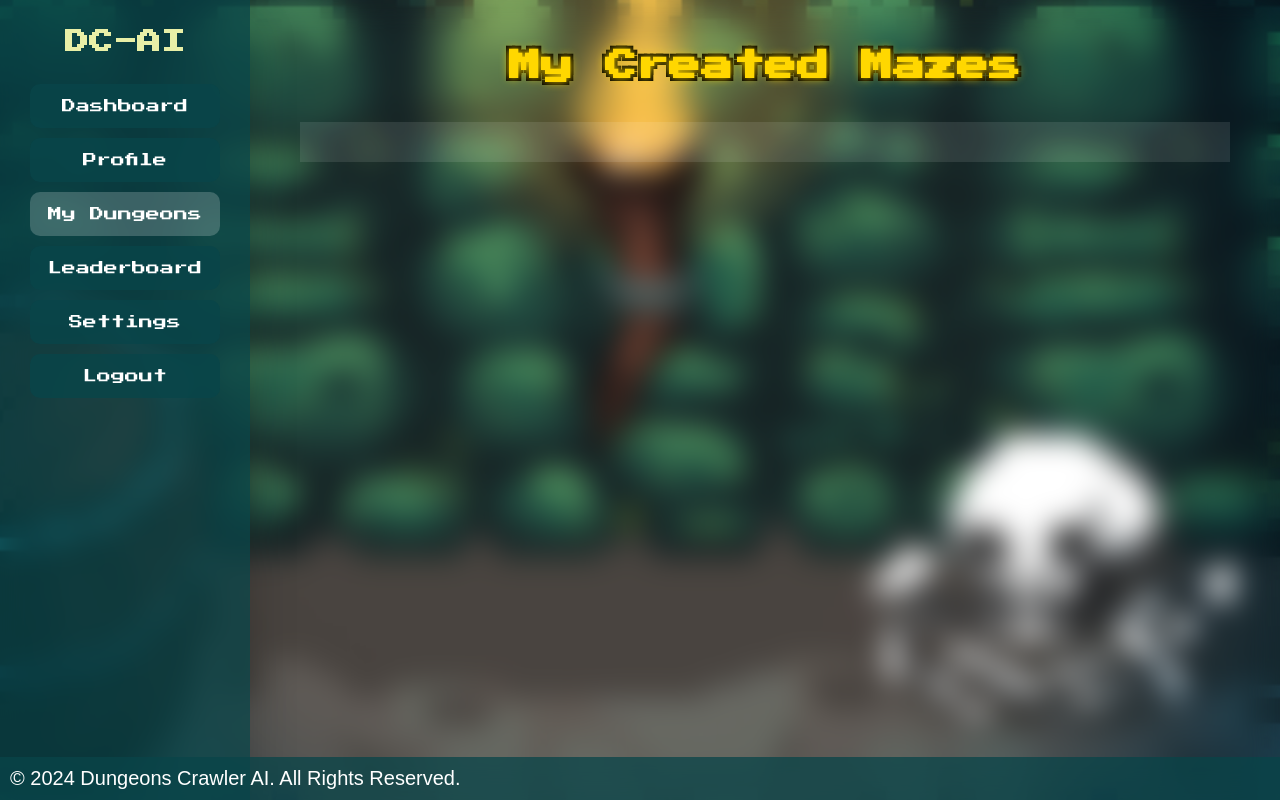
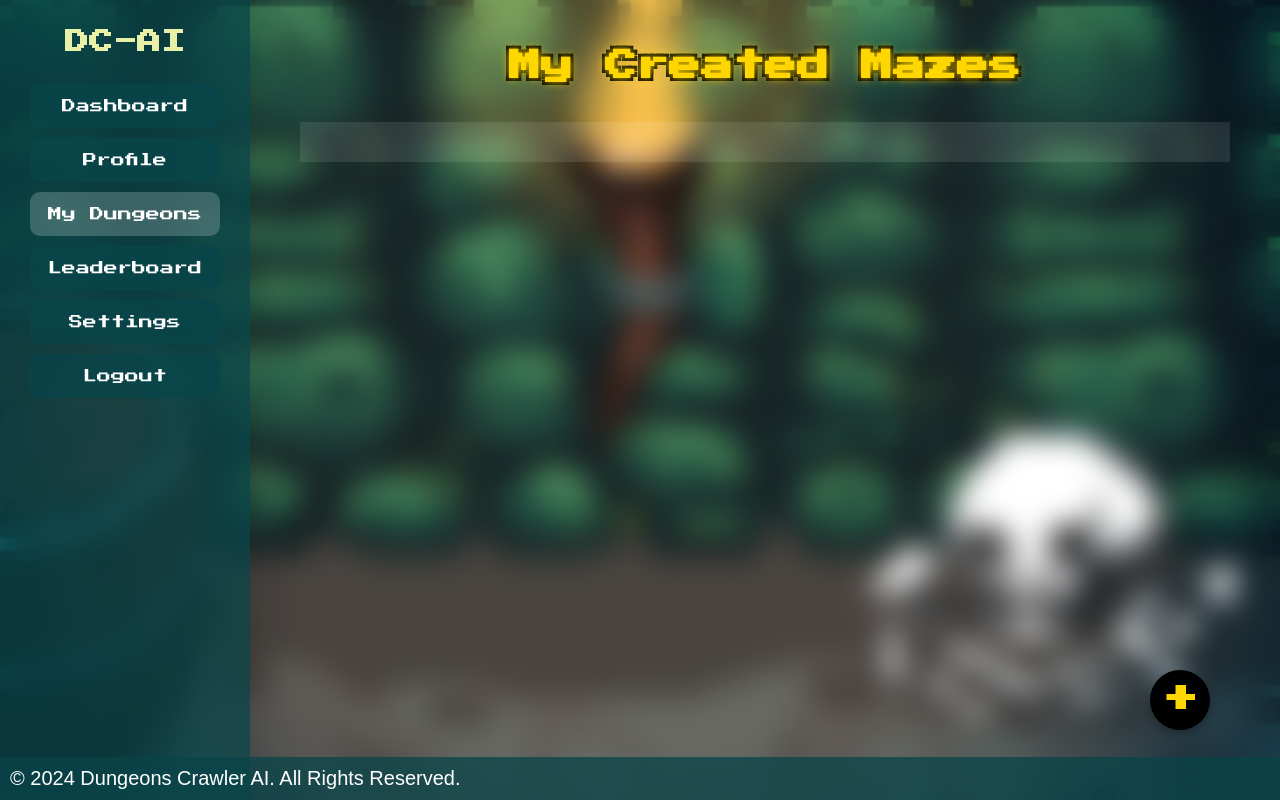
Before and after one commit to NikyRosatti/Dungeon-Crawler-AI, a Flask app: page /dungeons in a window 1280 px wide. Run offline with Flask 3, Linux system fonts and the light colour scheme; the visitor is signed in with stand-in values (Sample User, id 1); some web fonts are replaced.

Commit message:
Adicion del boton de crear mapa y arreglos de bugs

```diff
--- a/app/static/css/user_mazes.css
+++ b/app/static/css/user_mazes.css
@@ -24,6 +24,10 @@
 }
 
 .sidebar {
+    position: fixed; /* Hacerla fija en la pantalla */
+    top: 0;
+    bottom: 0;
+    left: 0;
     width: 250px;
     background-color: rgba(9, 69, 73, 0.75); /* Verde translúcido */
     padding: 30px;
@@ -32,7 +36,9 @@
     align-items: center;
     text-align: center;
     box-shadow: 0 25px 45px rgba(0, 0, 0, 0.2);
+    overflow-y: auto; /* Si es necesario, agregar scroll en la barra lateral */
 }
+
 
 .sidebar .logo h1 {
     font-family: 'Press Start 2P', cursive;
@@ -68,7 +74,11 @@
     flex-grow: 1;
     padding: 50px;
     text-align: center;
+    overflow-y: auto; /* Permitir scroll vertical */
+    max-height: 100vh; /* Limitar la altura máxima al viewport */
+    margin-left: 250px;
 }
+
 
 .main-content h2 {
     font-family: 'Press Start 2P';
@@ -369,11 +379,12 @@
 
 /* Estilos para el contenedor de los laberintos */
 #mazes-grid {
-    display: flex; /* Usar flexbox para alinear en fila */
-    flex-wrap: wrap; /* Permite que las tarjetas se envuelvan a la siguiente línea */
+    display: grid;
+    grid-template-columns: repeat(auto-fill, minmax(300px, 1fr)); /* Ajusta las columnas dinámicamente */
     gap: 20px; /* Espacio entre las tarjetas */
     padding: 20px;
     background-color: rgba(255, 255, 255, 0.1);
+    overflow-y: auto; /* Permitir scroll si el contenido sobrepasa */
 }
 
 
@@ -418,3 +429,32 @@
     color: #FFD700;
     text-align: center;
 }
+
+.add-button {
+    position: fixed;
+    bottom: 70px;
+    right: 70px;
+    width: 60px;
+    height: 60px;
+    background-color: #000000;
+    border-radius: 50%;
+    display: flex;
+    align-items: center;
+    justify-content: center;
+    color: white;
+    font-size: 36px;
+    text-decoration: none;
+    box-shadow: 0px 4px 10px rgba(0, 0, 0, 0.3);
+    transition: background-color 0.3s ease;
+}
+
+.add-button:hover {
+    background-color: #aca5a5;
+}
+
+.add-button span {
+    font-family: 'Press Start 2P', cursive;
+    font-weight: bold;
+    color: #FFD700;
+    text-shadow: 3px 3px 0 #000, -3px -3px 0 #000, 3px -3px 0 #000, -3px 3px 0 #000;
+}
--- a/app/templates/user_mazes.html
+++ b/app/templates/user_mazes.html
@@ -33,6 +33,10 @@
             <div class="mazes-grid">
                     <div id="mazes-grid" data-mazes='{{ mazes|safe }}'></div>
             </div>
+                <a href="/map_creator" class="add-button">
+                <span> + </span>
+                </a>
+
         </main>
     </div>
     <script src="/static/js/user_mazes.js"></script>
```
